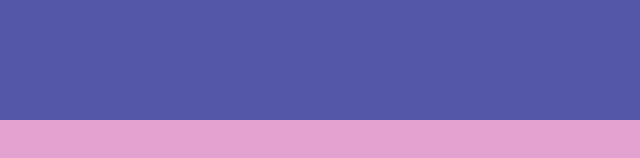
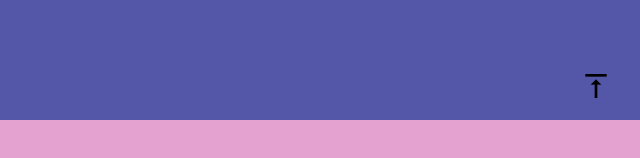
Before and after one commit to KyrieHaveGoodDay/Web_scroll_effect, a plain HTML site: page index.html in a window 1280 px wide. Shown: the part 680-838 px from the top of the page, 640-1280 px from the left. Drawn offline with nearby package versions, Linux system fonts and the light colour scheme.

Commit message:
新增右下方圖示

```diff
--- a/index.html
+++ b/index.html
@@ -6,7 +6,7 @@
     <title>Document</title>
     <link rel="stylesheet" href="./style.css">
 </head>
-<body>
+<body id="top">
     <nav>
         <a href="" data-st-target="area1" data-duration="700" >區塊一</a>
         <a href="" data-st-target="area2" data-duration="800" data-st-offset="100">區塊二</a>
@@ -16,6 +16,8 @@
         <section id="area2">區塊二</section>
         <section id="area3"> 區塊三</section>
 
+        <a id="gotop" data-st-target="top" data-duration="800"></a>
+
 
         <script src="https://ajax.googleapis.com/ajax/libs/jquery/3.5.1/jquery.min.js"></script>
         <script src="./main.js"></script>
--- a/style.scss
+++ b/style.scss
@@ -34,3 +34,14 @@ section {
         background: rgb(228, 162, 208);
     }
 }
+
+#gotop{
+    background-image: url(./top.png);
+    width: 30px;
+    height: 30px;
+    position: fixed;
+    right: 30px;
+    bottom: 20px;
+    cursor: pointer;
+
+}
```
Also changed, not shown: style.css, top.png (added), 1 other file.
